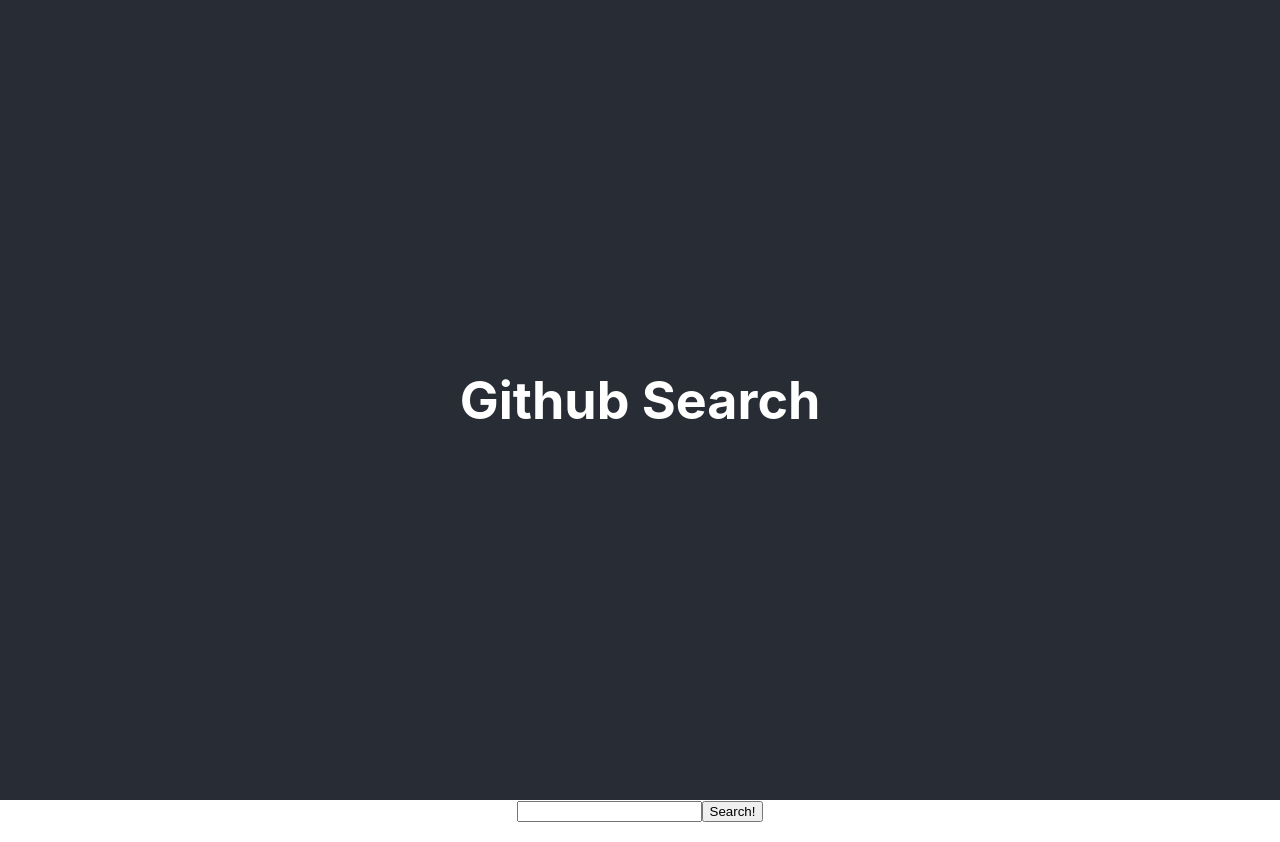
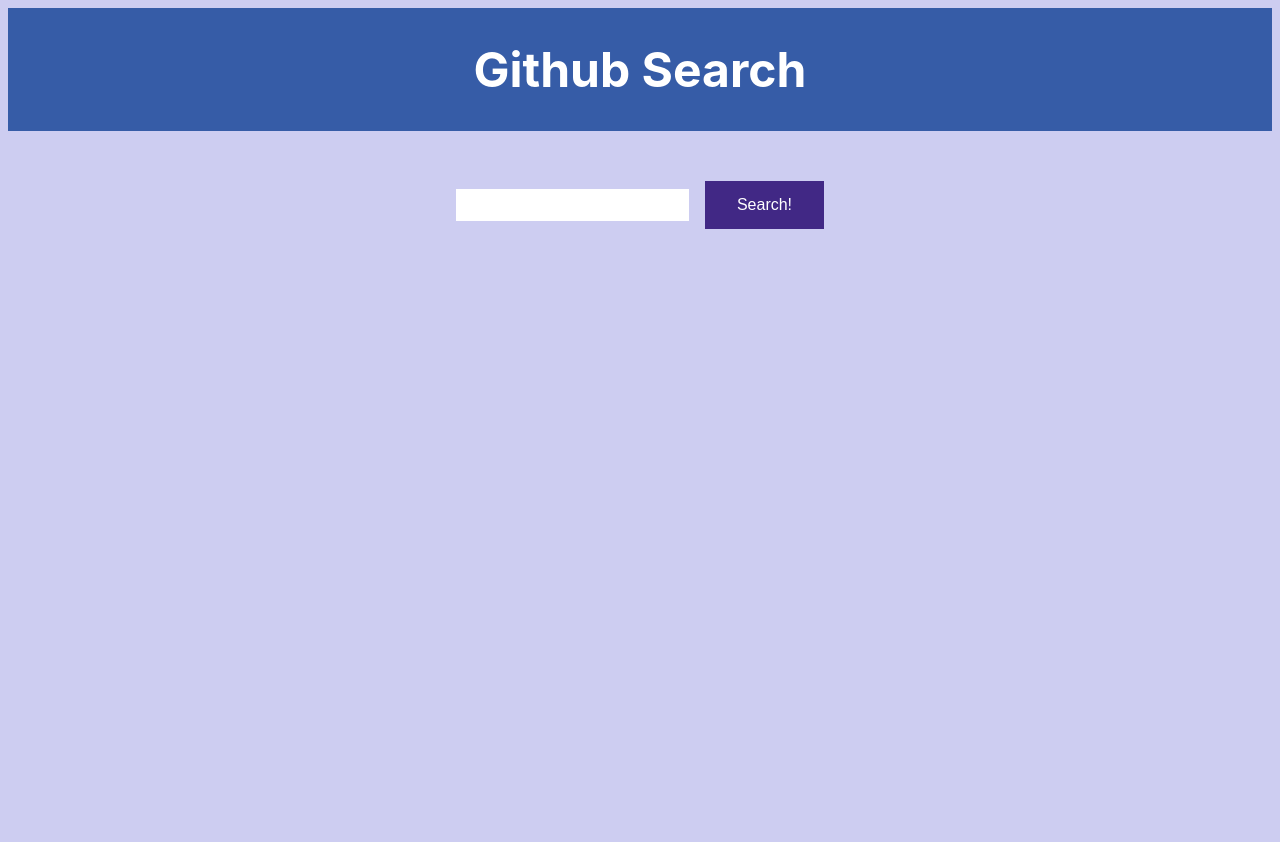
Before and after one commit to jessicaonly/way2b, a React (Create React App) app: page / in a window 1280 px wide. After the commit the page ends 800 px from the top, so only its background shows below. Built offline with nearby package versions, Linux system fonts and the light colour scheme.

Commit message:
some basic styling and error handling

```diff
--- a/src/App.css
+++ b/src/App.css
@@ -1,20 +1,51 @@
+img {
+  margin-top: 30px
+}
+
+li {
+  list-style-type: none
+}
+
+input {
+  padding: 6px;
+  border: none;
+  margin-top: 8px;
+  margin-right: 16px;
+  font-size: 17px;
+}
+
+body {
+  background-color: rgba(74, 74, 204, 0.274)
+}
+
+button {
+  background-color: rgb(65, 40, 133);
+  border: none;
+  color: white;
+  padding: 15px 32px;
+  text-align: center;
+  text-decoration: none;
+  display: inline-block;
+  font-size: 16px;
+}
 .App {
   text-align: center;
+  margin: 20
 }
 
-.App-logo {
-  animation: App-logo-spin infinite 20s linear;
-  height: 40vmin;
+.Container {
+  display: block;
+  padding: 20px 0;
+  margin-top: 30px
 }
 
 .App-header {
-  background-color: #282c34;
-  min-height: 100vh;
+  background-color: #365ca7;
   display: flex;
   flex-direction: column;
   align-items: center;
   justify-content: center;
-  font-size: calc(10px + 2vmin);
+  font-size: calc(8px + 2vmin);
   color: white;
 }
 
--- a/src/App.js
+++ b/src/App.js
@@ -13,6 +13,7 @@
   getResults = async(e) => {
     const resultsName = e.target.elements.searchQuery.value;
     e.preventDefault();
+    try {
     const apiCall = await fetch(`https://cors-anywhere.herokuapp.com/https://api.github.com/users/${resultsName}/repos`)
     const returnData= await apiCall.json();
     console.log(returnData)
@@ -20,6 +21,11 @@
     console.log(this.state.results)
     this.setState({userPic: this.state.results[0].owner.avatar_url})
     console.log(this.state.results[0].owner.avatar_url)
+    }
+    catch(e){
+      console.log('There was an error!')
+      this.setState({userPic: `https://img.itch.zone/aW1hZ2UvMTUzMzQwLzcwMjU1OC5wbmc=/original/FkET0M.png`})
+    }
   }
 
 
@@ -29,10 +35,14 @@
         <header className="App-header">
           <h1 className="Title">Github Search</h1>
         </header>
+        <div className="Container">
         <Form getResults={this.getResults} />
         <img src={this.state.userPic}
                   alt={this.state.userPic}/>
+        <div className="ResultsContainer">
         <Results results={this.state.results} />
+        </div>
+        </div>
       </div>
     );
   }
--- a/src/index.css
+++ b/src/index.css
@@ -1,6 +1,6 @@
 body {
-  margin: 0;
-  padding: 0;
+  margin: 200;
+  padding: 200;
   font-family: -apple-system, BlinkMacSystemFont, "Segoe UI", "Roboto", "Oxygen",
     "Ubuntu", "Cantarell", "Fira Sans", "Droid Sans", "Helvetica Neue",
     sans-serif;
```
